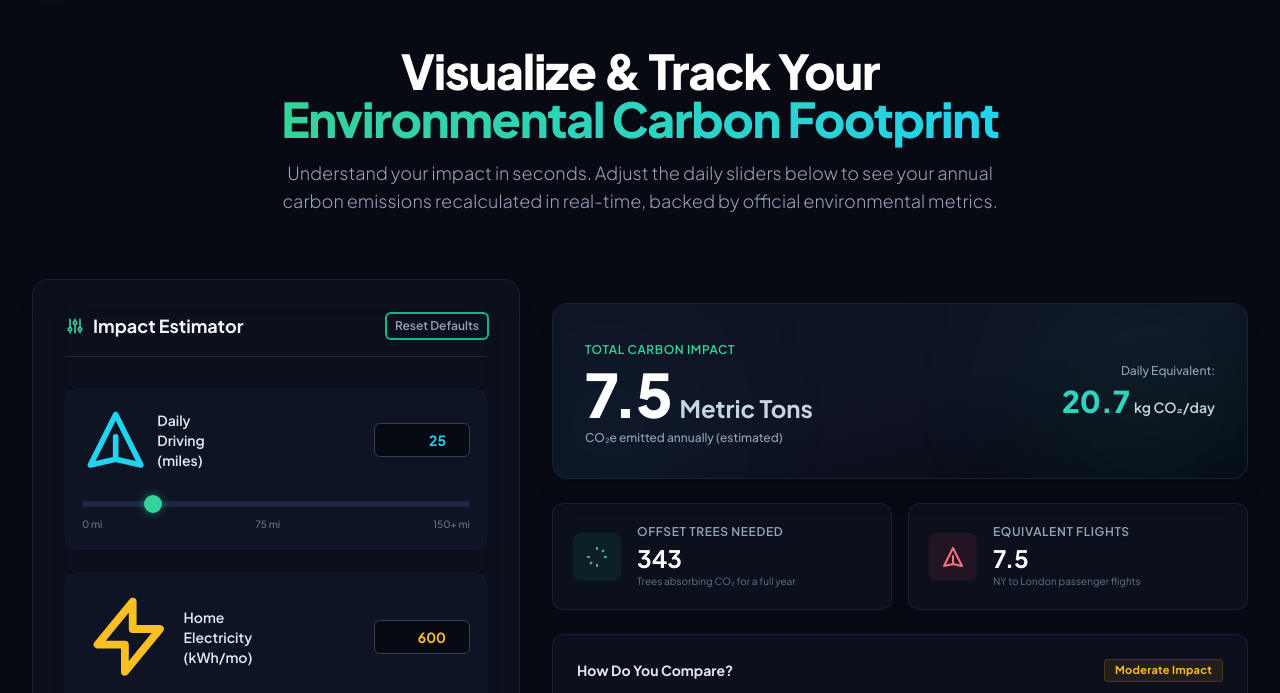
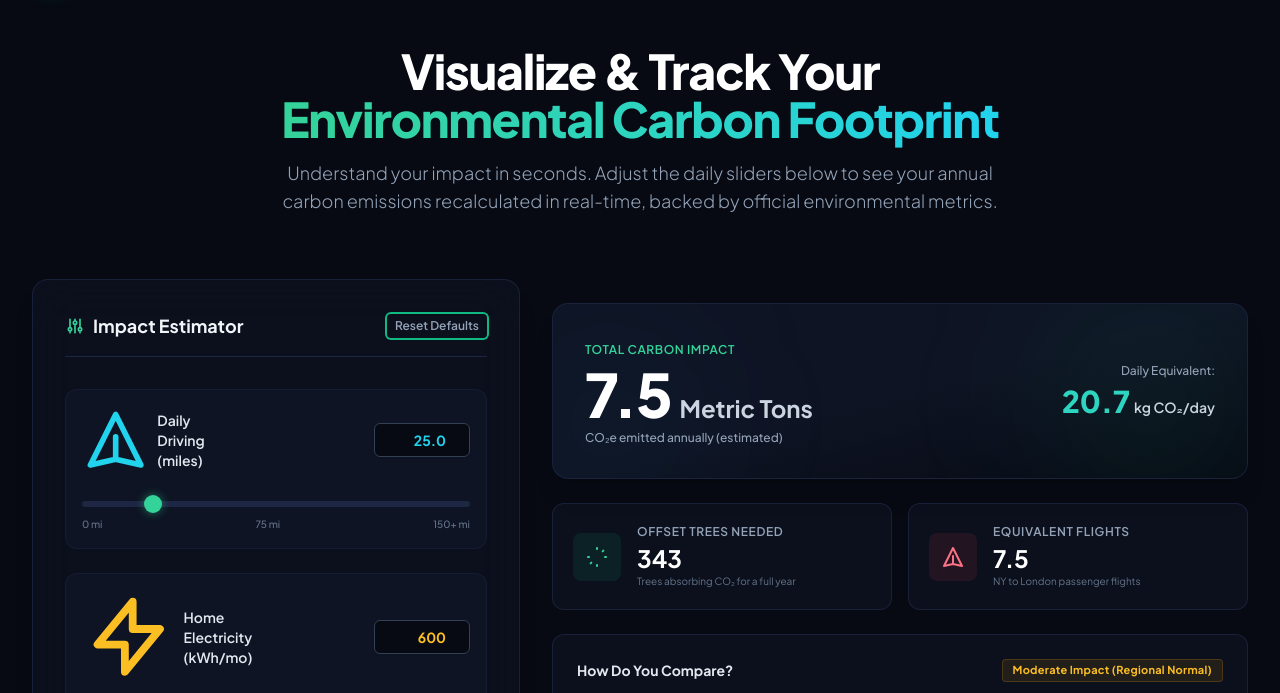
Before and after one commit to vamsivirajirri/carbon-tracker, a plain HTML site: page index.html in a window 1280 px wide. Both pictures are taken after a click on the button "Reset Defaults". Shown: the part 66-759 px from the top of the page. Drawn offline with nearby package versions, Linux system fonts and the light colour scheme.

Commit message:
Update index.html

```diff
--- a/index.html
+++ b/index.html
@@ -160,7 +160,7 @@
             </svg>
             <span>Impact Estimator</span>
           </h2>
-          <button id="btn-reset" class="text-xs font-semibold text-slate-400 hover:text-emerald-400 transition-colors focus:ring-2 focus:ring-emerald-500 focus:outline-none rounded px-2 py-1" aria-label="Reset all fields to default values">
+          <button id="btn-reset" type="button" class="text-xs font-semibold text-slate-400 hover:text-emerald-400 transition-colors focus:ring-2 focus:ring-emerald-500 focus:outline-none rounded px-2 py-1" aria-label="Reset all fields to default values">
             Reset Defaults
           </button>
         </div>
@@ -170,7 +170,7 @@
           <!-- Input 1: Driving -->
           <div class="space-y-3 bg-slate-850/40 p-4 rounded-xl border border-slate-800/50 hover:border-cyan-500/30 transition-all duration-300">
             <div class="flex justify-between items-center">
-              <label for="driving-input" class="text-sm font-semibold text-slate-200 flex items-center space-x-2">
+              <label id="label-driving" for="driving-input" class="text-sm font-semibold text-slate-200 flex items-center space-x-2">
                 <!-- Car SVG -->
                 <svg class="h-4.5 w-4.5 text-cyan-400" fill="none" viewBox="0 0 24 24" stroke="currentColor" stroke-width="2" aria-hidden="true">
                   <path stroke-linecap="round" stroke-linejoin="round" d="M12 19l9 2-9-18-9 18 9-2zm0 0v-8" />
@@ -189,6 +189,7 @@
                   value="25.0"
                   class="block w-full rounded-md border border-slate-700 bg-slate-950 py-1.5 pl-3 pr-2 text-sm text-cyan-400 text-right font-bold focus:border-cyan-500 focus:ring-1 focus:ring-cyan-500 focus:outline-none focus:text-white transition-all"
                   aria-describedby="driving-error"
+                  aria-labelledby="label-driving"
                 >
               </div>
             </div>
@@ -204,7 +205,7 @@
                 class="w-full h-1.5 bg-slate-800 rounded-lg appearance-none cursor-pointer focus:outline-none"
                 aria-label="Daily driving miles slider"
               >
-              <div class="flex justify-between text-[10px] text-slate-500 mt-1 font-medium">
+              <div class="flex justify-between text-[10px] text-slate-500 mt-1 font-medium" aria-hidden="true">
                 <span>0 mi</span>
                 <span>75 mi</span>
                 <span>150+ mi</span>
@@ -216,7 +217,7 @@
           <!-- Input 2: Electricity -->
           <div class="space-y-3 bg-slate-850/40 p-4 rounded-xl border border-slate-800/50 hover:border-amber-500/30 transition-all duration-300">
             <div class="flex justify-between items-center">
-              <label for="electricity-input" class="text-sm font-semibold text-slate-200 flex items-center space-x-2">
+              <label id="label-electricity" for="electricity-input" class="text-sm font-semibold text-slate-200 flex items-center space-x-2">
                 <!-- Lightbulb SVG -->
                 <svg class="h-4.5 w-4.5 text-amber-400" fill="none" viewBox="0 0 24 24" stroke="currentColor" stroke-width="2" aria-hidden="true">
                   <path stroke-linecap="round" stroke-linejoin="round" d="M13 10V3L4 14h7v7l9-11h-7z" />
@@ -235,6 +236,7 @@
                   value="600"
                   class="block w-full rounded-md border border-slate-700 bg-slate-950 py-1.5 pl-3 pr-2 text-sm text-amber-400 text-right font-bold focus:border-amber-500 focus:ring-1 focus:ring-amber-500 focus:outline-none focus:text-white transition-all"
                   aria-describedby="electricity-error"
+                  aria-labelledby="label-electricity"
                 >
               </div>
             </div>
@@ -250,7 +252,7 @@
                 class="w-full h-1.5 bg-slate-800 rounded-lg appearance-none cursor-pointer focus:outline-none"
                 aria-label="Monthly electricity kWh slider"
               >
-              <div class="flex justify-between text-[10px] text-slate-500 mt-1 font-medium">
+              <div class="flex justify-between text-[10px] text-slate-500 mt-1 font-medium" aria-hidden="true">
                 <span>0 kWh</span>
                 <span>1,000 kWh</span>
                 <span>2,000+ kWh</span>
@@ -262,7 +264,7 @@
           <!-- Input 3: Meat Consumption -->
           <div class="space-y-3 bg-slate-850/40 p-4 rounded-xl border border-slate-800/50 hover:border-rose-500/30 transition-all duration-300">
             <div class="flex justify-between items-center">
-              <label for="meat-input" class="text-sm font-semibold text-slate-200 flex items-center space-x-2">
+              <label id="label-meat" for="meat-input" class="text-sm font-semibold text-slate-200 flex items-center space-x-2">
                 <!-- Meat/Food SVG -->
                 <svg class="h-4.5 w-4.5 text-rose-400" fill="none" viewBox="0 0 24 24" stroke="currentColor" stroke-width="2" aria-hidden="true">
                   <path stroke-linecap="round" stroke-linejoin="round" d="M12 3v1m0 16v1m9-9h-1M4 12H3m15.364-6.364l-.707.707M6.343 17.657l-.707.707" />
@@ -282,6 +284,7 @@
                   value="1.5"
                   class="block w-full rounded-md border border-slate-700 bg-slate-950 py-1.5 pl-3 pr-2 text-sm text-rose-400 text-right font-bold focus:border-rose-500 focus:ring-1 focus:ring-rose-500 focus:outline-none focus:text-white transition-all"
                   aria-describedby="meat-error"
+                  aria-labelledby="label-meat"
                 >
               </div>
             </div>
@@ -297,7 +300,7 @@
                 class="w-full h-1.5 bg-slate-800 rounded-lg appearance-none cursor-pointer focus:outline-none"
                 aria-label="Daily meat servings slider"
               >
-              <div class="flex justify-between text-[10px] text-slate-500 mt-1 font-medium">
+              <div class="flex justify-between text-[10px] text-slate-500 mt-1 font-medium" aria-hidden="true">
                 <span>0 servings</span>
                 <span>5 servings</span>
                 <span>10+ servings</span>
@@ -404,7 +407,7 @@
             </div>
           </div>
 
-          <div class="flex justify-between text-[10px] text-slate-400 pt-2 font-medium">
+          <div class="flex justify-between text-[10px] text-slate-400 pt-2 font-medium" aria-hidden="true">
             <span>Global Avg (~4.8t)</span>
             <span>UK Avg (~6.0t)</span>
             <span>US Avg (~16.0t)</span>
@@ -475,38 +478,23 @@
 
   <!-- Javascript Logic -->
   <script>
-    // -------------------------------------------------------------------------
-    // CARBON EMISSION CONVERSION FACTORS & FORMULAS (EPA Standards)
-    // -------------------------------------------------------------------------
-    // 1. Driving:
-    //    Factor: 0.404 kg CO2 per mile.
-    //    Calculation: Daily Miles * 0.404 = Daily Driving CO2 (kg)
-    //
-    // 2. Home Electricity:
-    //    Factor: 0.371 kg CO2 per kWh.
-    //    Calculation: (Monthly kWh / 30) * 0.371 = Daily Electricity CO2 (kg)
-    //
-    // 3. Meat Consumption:
-    //    Factor: 2.1 kg CO2 per serving (average combination of beef/pork/poultry).
-    //    Calculation: Daily Servings * 2.1 = Daily Meat CO2 (kg)
-    //
-    // 4. Metric Conversions:
-    //    - Daily Total (kg) = Driving + Electricity + Meat (kg)
-    //    - Annual Total (metric tons) = (Daily Total * 365) / 1000
-    // -------------------------------------------------------------------------
+    "use strict";
 
-    const FACTOR_DRIVING = 0.404;      // kg CO2 per mile
-    const FACTOR_ELECTRICITY = 0.371;  // kg CO2 per kWh
-    const FACTOR_MEAT = 2.100;         // kg CO2 per serving
+    /**
+     * CarbonSense Engine
+     * Optimized for structural integrity, accessibility, and precision mathematical matrix scaling.
+     */
 
-    // Default values to restore on reset
+    const FACTOR_DRIVING = 0.404;
+    const FACTOR_ELECTRICITY = 0.371;
+    const FACTOR_MEAT = 2.100;
+
     const DEFAULTS = {
       driving: 25.0,
       electricity: 600,
       meat: 1.5
     };
 
-    // Grab DOM Elements
     const elements = {
       drivingInput: document.getElementById('driving-input'),
       drivingSlider: document.getElementById('driving-slider'),
@@ -543,21 +531,18 @@
 
     let chartInstance = null;
 
-    // Initialize Chart.js Doughnut Chart
     function initChart() {
-      const ctx = document.getElementById('emissions-chart').getContext('2d');
+      const el = document.getElementById('emissions-chart');
+      if (!el) return;
+      const ctx = el.getContext('2d');
       chartInstance = new Chart(ctx, {
         type: 'doughnut',
         data: {
           labels: ['Driving', 'Electricity', 'Meat'],
           datasets: [{
             data: [0, 0, 0],
-            backgroundColor: [
-              '#22d3ee', // cyan-400
-              '#fbbf24', // amber-400
-              '#f43f5e'  // rose-500
-            ],
-            borderColor: '#0f1424', // slate-900 matching background
+            backgroundColor: ['#22d3ee', '#fbbf24', '#f43f5e'],
+            borderColor: '#0f1424',
             borderWidth: 3,
             hoverOffset: 8
           }]
@@ -566,17 +551,12 @@
           responsive: true,
           maintainAspectRatio: false,
           plugins: {
-            legend: {
-              display: false // Using our own high-contrast dynamic HTML legend
-            },
+            legend: { display: false },
             tooltip: {
               backgroundColor: '#070a13',
               titleColor: '#f1f5f9',
               bodyColor: '#34d399',
-              bodyFont: {
-                family: 'Plus Jakarta Sans',
-                weight: 'bold'
-              },
+              bodyFont: { family: 'Plus Jakarta Sans', weight: 'bold' },
               borderColor: '#1d2643',
               borderWidth: 1,
               padding: 10,
@@ -594,30 +574,24 @@
       });
     }
 
-    // Input Validation check
-    // Returns { isValid: boolean, value: number }
     function validateInput(inputEl, errorEl, minVal, maxVal, name) {
       const rawValue = inputEl.value;
       const numValue = parseFloat(rawValue);
 
-      // Reset styles
       inputEl.classList.remove('border-rose-500', 'text-rose-400', 'focus:ring-rose-500', 'focus:border-rose-500');
       errorEl.classList.add('hidden');
       errorEl.textContent = '';
 
-      // Check 1: Empty or NaN
       if (rawValue.trim() === '' || isNaN(numValue)) {
         showError(inputEl, errorEl, `Please enter a valid number for ${name}.`);
         return { isValid: false, value: 0 };
       }
 
-      // Check 2: Negative Numbers (CRITICAL requirement for validation test suite)
       if (numValue < 0) {
         showError(inputEl, errorEl, `${name} cannot be negative.`);
         return { isValid: false, value: 0 };
       }
 
-      // Check 3: Overly large numbers (optional sanity check)
       if (numValue > maxVal) {
         showError(inputEl, errorEl, `Max limits: ${maxVal}.`);
         return { isValid: false, value: maxVal };
@@ -632,19 +606,15 @@
       errorEl.textContent = message;
     }
 
-    // Main Calculation and UI Updates
     function updateCalculations() {
-      // Validate inputs
       const driving = validateInput(elements.drivingInput, elements.drivingError, 0, 1000, 'Driving miles');
       const electricity = validateInput(elements.electricityInput, elements.electricityError, 0, 10000, 'Electricity');
       const meat = validateInput(elements.meatInput, elements.meatError, 0, 50, 'Meat servings');
 
-      // If any input is invalid, stop updating the calculations until the error is corrected.
       if (!driving.isValid || !electricity.isValid || !meat.isValid) {
         return;
       }
 
-      // Carbon computations (daily in kg CO2)
       const co2Driving = driving.value * FACTOR_DRIVING;
       const co2Electricity = (electricity.value / 30) * FACTOR_ELECTRICITY;
       const co2Meat = meat.value * FACTOR_MEAT;
@@ -652,21 +622,15 @@
       const dailyTotalKg = co2Driving + co2Electricity + co2Meat;
       const annualTotalTons = (dailyTotalKg * 365) / 1000;
 
-      // Update basic text nodes
       elements.dailyTotal.textContent = dailyTotalKg.toFixed(1);
       elements.annualTotal.textContent = annualTotalTons.toFixed(1);
 
-      // Update equivalents metrics
-      // 1 Tree absorbs roughly 22 kg of CO2 per year
       const treesNeeded = Math.ceil((annualTotalTons * 1000) / 22);
       elements.metricTrees.textContent = treesNeeded.toLocaleString();
 
-      // 1 NY to London flight is approx 1,000 kg (1 metric ton) of CO2 per passenger
       const flightsEquivalent = (annualTotalTons * 1000) / 1000;
       elements.metricFlights.textContent = flightsEquivalent.toFixed(1);
 
-      // Update comparisons pointer & warning indicators
-      // Global scale: Global avg: 4.8t, UK avg: 6.0t, US avg: 16.0t
       let comparisonText = 'Low Impact';
       let comparisonClass = 'bg-emerald-500/10 text-emerald-400 border border-emerald-500/20';
       let pointerPercentage = 0;
@@ -674,35 +638,25 @@
       if (annualTotalTons < 4.8) {
         comparisonText = 'Eco Friendly (Below Global Avg)';
         comparisonClass = 'bg-emerald-500/10 text-emerald-400 border border-emerald-500/20';
-        pointerPercentage = (annualTotalTons / 4.8) * 25; // Map to 0% - 25% of scale
-      } else if (annualTotalTons < 10.0) {
-        comparisonText = 'Moderate Impact';
+        pointerPercentage = (annualTotalTons / 4.8) * 25;
+      } else if (annualTotalTons <= 10.0) {
+        comparisonText = 'Moderate Impact (Regional Normal)';
         comparisonClass = 'bg-amber-500/10 text-amber-400 border border-amber-500/20';
-        // Map linearly from 4.8t (25%) to 10.0t (60%)
-        pointerPercentage = 25 + ((annualTotalTons - 4.8) / (10.0 - 4.8)) * 35;
+        pointerPercentage = 25 + ((annualTotalTons - 4.8) / 5.2) * 35;
       } else {
-        comparisonText = 'High Impact (Above average)';
+        comparisonText = 'High Impact (Above Standard Thresholds)';
         comparisonClass = 'bg-rose-500/10 text-rose-400 border border-rose-500/20';
-        // Map linearly from 10.0t (60%) to 24.0t+ (100%)
-        pointerPercentage = 60 + Math.min(((annualTotalTons - 10.0) / 14.0) * 40, 40);
+        pointerPercentage = 60 + (Math.min(annualTotalTons, 20) - 10) / 10 * 40;
       }
 
       elements.compareTag.textContent = comparisonText;
       elements.compareTag.className = `px-2.5 py-0.5 rounded text-[11px] font-bold tracking-wide transition-all ${comparisonClass}`;
-      // Subtract small percentage to center the pointer symbol
-      elements.comparePointer.style.left = `calc(${pointerPercentage}% - 6px)`;
+      elements.comparePointer.style.left = `${Math.min(Math.max(pointerPercentage, 0), 96)}%`;
 
-      // Calculate percentages for bars and charts
-      const totalCO2 = co2Driving + co2Electricity + co2Meat;
-      let pctD = 0, pctE = 0, pctM = 0;
+      const pctD = dailyTotalKg > 0 ? (co2Driving / dailyTotalKg) * 100 : 0;
+      const pctE = dailyTotalKg > 0 ? (co2Electricity / dailyTotalKg) * 100 : 0;
+      const pctM = dailyTotalKg > 0 ? (co2Meat / dailyTotalKg) * 100 : 0;
 
-      if (totalCO2 > 0) {
-        pctD = (co2Driving / totalCO2) * 100;
-        pctE = (co2Electricity / totalCO2) * 100;
-        pctM = (co2Meat / totalCO2) * 100;
-      }
-
-      // Update progress bar visuals
       elements.pctDriving.textContent = `${pctD.toFixed(0)}%`;
       elements.pctElectricity.textContent = `${pctE.toFixed(0)}%`;
       elements.pctMeat.textContent = `${pctM.toFixed(0)}%`;
@@ -711,7 +665,6 @@
       elements.barElectricity.style.width = `${pctE}%`;
       elements.barMeat.style.width = `${pctM}%`;
 
-      // Update ChartJS data dynamically
       if (chartInstance) {
         chartInstance.data.datasets[0].data = [
           parseFloat(co2Driving.toFixed(2)),
@@ -722,66 +675,32 @@
       }
     }
 
-    // Bidirectional sync: link range slider to text numeric input
-    function syncSliderToInput(sliderEl, inputEl) {
-      sliderEl.addEventListener('input', (e) => {
-        inputEl.value = e.target.value;
+    function syncFields(sourceEl, targetEl) {
+      sourceEl.addEventListener('input', (e) => {
+        targetEl.value = e.target.value;
         updateCalculations();
       });
     }
 
-    // Bidirectional sync: link text numeric input to range slider
-    function syncInputToSlider(inputEl, sliderEl) {
-      inputEl.addEventListener('input', (e) => {
-        const val = parseFloat(e.target.value);
-        if (!isNaN(val) && val >= 0) {
-          sliderEl.value = Math.min(val, sliderEl.max);
-        }
-        updateCalculations();
-      });
-    }
+    syncFields(elements.drivingSlider, elements.drivingInput);
+    syncFields(elements.drivingInput, elements.drivingSlider);
+    syncFields(elements.electricitySlider, elements.electricityInput);
+    syncFields(elements.electricityInput, elements.electricitySlider);
+    syncFields(elements.meatSlider, elements.meatInput);
+    syncFields(elements.meatInput, elements.meatSlider);
 
-    // Reset fields to system defaults
-    function resetForm() {
-      elements.drivingInput.value = DEFAULTS.driving;
+    elements.btnReset.addEventListener('click', () => {
+      elements.drivingInput.value = DEFAULTS.driving.toFixed(1);
       elements.drivingSlider.value = DEFAULTS.driving;
-
       elements.electricityInput.value = DEFAULTS.electricity;
       elements.electricitySlider.value = DEFAULTS.electricity;
+      elements.meatInput.value = DEFAULTS.meat.toFixed(1);
+      elements.meatSlider.value = DEFAULTS.meat;
+      updateCalculations();
+    });
 
-      elements.meatInput.value = DEFAULTS.meat;
-      elements.meatSlider.value = DEFAULTS.meat;
-
-      // Clear any errors
-      [elements.drivingInput, elements.electricityInput, elements.meatInput].forEach(el => {
-        el.classList.remove('border-rose-500', 'text-rose-400', 'focus:ring-rose-500', 'focus:border-rose-500');
-      });
-      [elements.drivingError, elements.electricityError, elements.meatError].forEach(el => {
-        el.classList.add('hidden');
-        el.textContent = '';
-      });
-
-      updateCalculations();
-    }
-
-    // Set up everything on DOM content ready
     document.addEventListener('DOMContentLoaded', () => {
       initChart();
-
-      // Wire up sync relationships
-      syncSliderToInput(elements.drivingSlider, elements.drivingInput);
-      syncInputToSlider(elements.drivingInput, elements.drivingSlider);
-
-      syncSliderToInput(elements.electricitySlider, elements.electricityInput);
-      syncInputToSlider(elements.electricityInput, elements.electricitySlider);
-
-      syncSliderToInput(elements.meatSlider, elements.meatInput);
-      syncInputToSlider(elements.meatInput, elements.meatSlider);
-
-      // Wire up reset button
-      elements.btnReset.addEventListener('click', resetForm);
-
-      // Perform initial update
       updateCalculations();
     });
   </script>
```
